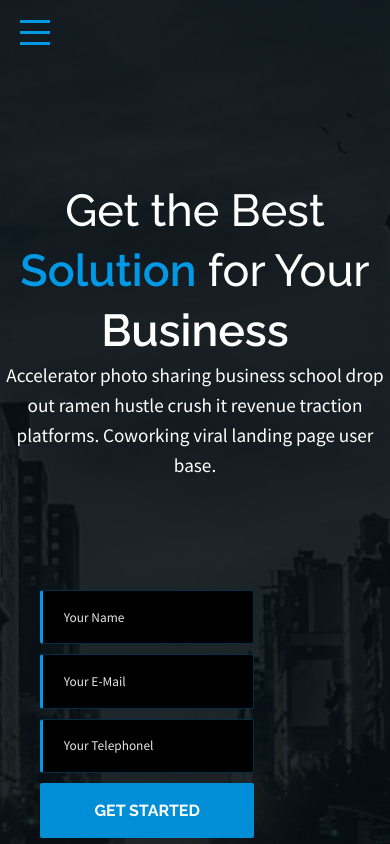
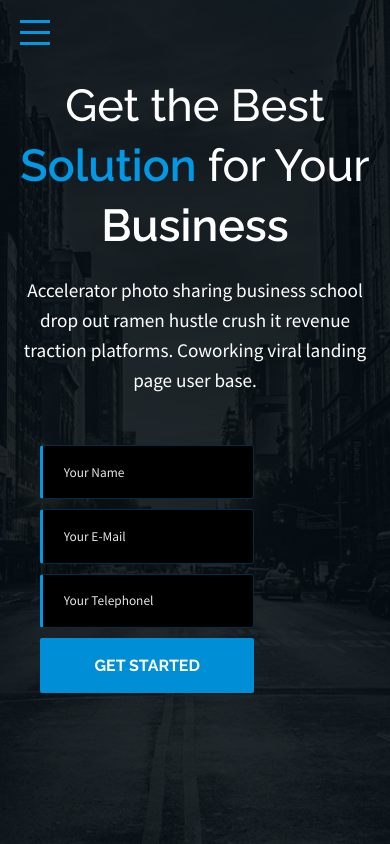
Before and after one commit to Max-Starostin/landx, a plain HTML site: page index.html in a window 390 px wide. Shown: the top 844 px of the page. Drawn offline with Linux system fonts and the light colour scheme.

Commit message:
Add files via upload

```diff
--- a/css/style.css
+++ b/css/style.css
@@ -201,7 +201,7 @@ body {
 @media (max-width: 768px) {
   .burger-menu {
     display: block;
-    margin: 20px 0px 0px 20px;
+    margin: 0px 0px 30px 20px;
   }
 }
 
@@ -218,6 +218,12 @@ body {
       grid-template-rows: 1fr 1fr 1fr 1fr;
 }
 
+@media (max-width: 576px) {
+  .header .container {
+    display: block;
+  }
+}
+
 .header__link img {
   width: 25px;
   height: 25px;
@@ -228,6 +234,12 @@ body {
       justify-self: end;
 }
 
+@media (max-width: 992px) {
+  .header__links {
+    padding: 0px 20px;
+  }
+}
+
 .header__title {
   margin: 47px 0px;
   -ms-grid-column-align: center;
@@ -236,7 +248,7 @@ body {
 
 @media (max-width: 768px) {
   .header__title {
-    margin: 0px;
+    margin: 20px 0px;
   }
 }
 
@@ -250,6 +262,12 @@ body {
 @media (max-width: 768px) {
   .header__subtitle {
     width: auto;
+  }
+}
+
+@media (max-width: 768px) {
+  .header__subtitle {
+    padding: 0px 15px;
   }
 }
 
@@ -298,19 +316,15 @@ body {
   }
 }
 
-.header__form:focus-within {
-  padding: 0px;
-}
-
 @media (max-width: 1200px) {
   .header {
     height: 100vh;
   }
 }
 
-@media (max-width: 576px) {
+@media (max-width: 768px) {
   .header {
-    height: 160vh;
+    padding-top: 20px;
   }
 }
 
```
